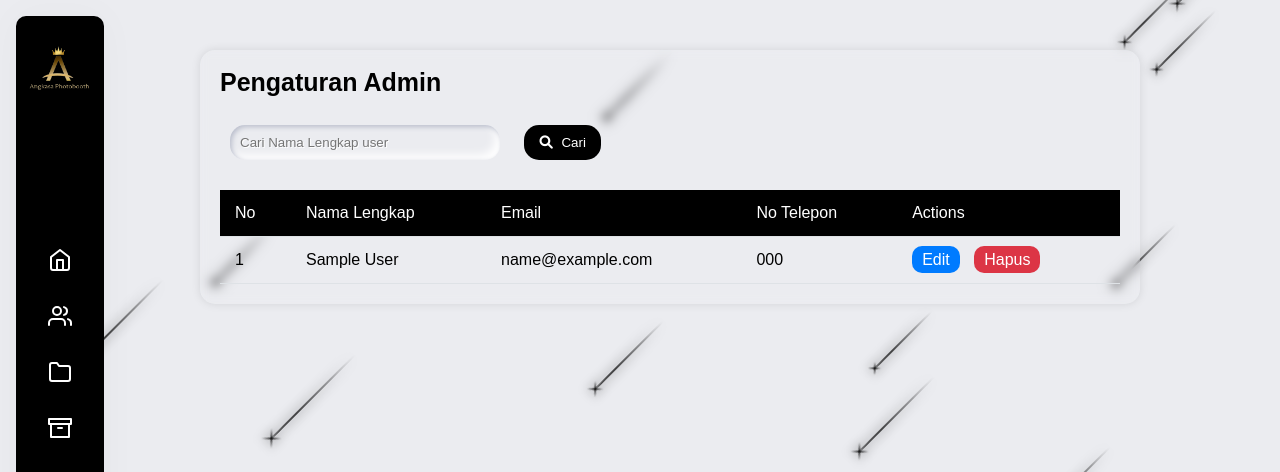
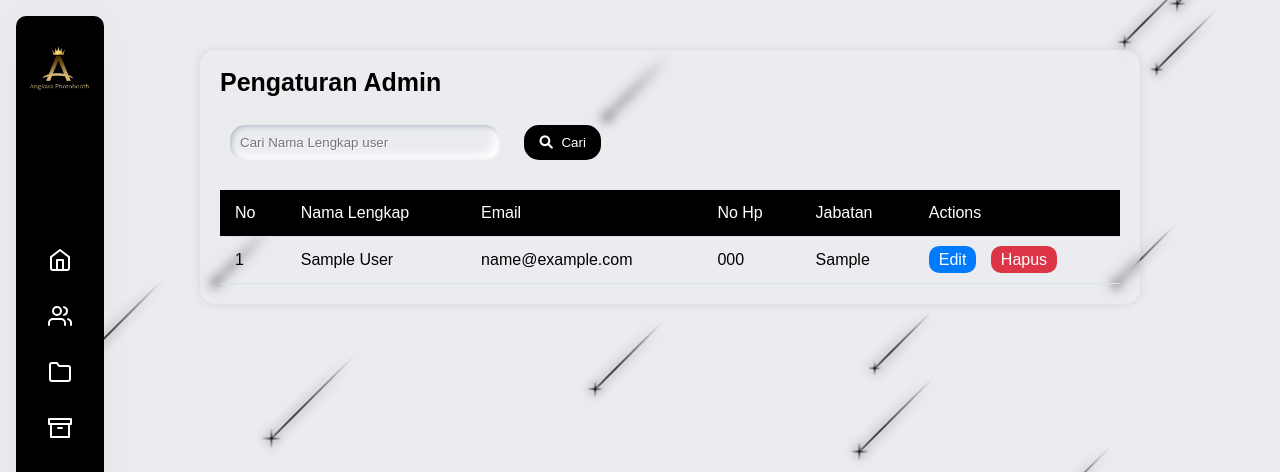
Before and after one commit to ardhikaxx/Angkasa_Website, a PHP site: page /admin/settings.php in a window 1280 px wide. Shown: the top 472 px of the page. Run offline with PHP 8.4, Linux system fonts and the light colour scheme; tables that the repository leaves empty or names only in its code hold one stand-in row (values such as "Sample post"); some libraries are stand-ins or nearby versions.

Commit message:
update back end pengaturan admin

```diff
--- a/admin/settings.php
+++ b/admin/settings.php
@@ -2402,7 +2402,8 @@ if (!$koneksi) {
                     <th>No</th>
                     <th>Nama Lengkap</th>
                     <th>Email</th>
-                    <th>No Telepon</th>
+                    <th>No Hp</th>
+                    <th>Jabatan</th>
                     <th>Actions</th>
                 </tr>
             </thead>
@@ -2412,7 +2413,8 @@ if (!$koneksi) {
                     $searchquery = $_GET['search'];
                     cari_nama($koneksi, $searchquery, );
                 } else {
-                    $query = "SELECT * FROM user";
+                    $query = "SELECT user.id_user, user.nama_lengkap, user.email, user.no_hp, jabatan.jabatan
+                    FROM user INNER JOIN jabatan ON user.id_jab = jabatan.id_jab";
                     $result = mysqli_query($koneksi, $query);
                     $no = 1;
                     while ($row = mysqli_fetch_array($result)) {
@@ -2420,6 +2422,7 @@ if (!$koneksi) {
                         $usernamalengkap = isset($row['nama_lengkap']) ? $row['nama_lengkap'] : '';
                         $useremail = isset($row['email']) ? $row['email'] : '';
                         $usertelepon = isset($row['no_hp']) ? $row['no_hp'] : '';
+                        $userjabatan=isset( $row['jabatan']) ? $row['jabatan'] : '';
                         ?>
                         <tr>
                             <td>
@@ -2435,6 +2438,9 @@ if (!$koneksi) {
                                 <?php echo $usertelepon; ?>
                             </td>
                             <td>
+                                <?php echo $userjabatan;?>
+                            </td>
+                            <td>
                                 <a href="#" class="btn-edit" data-id="<?php echo $id; ?>">Edit</a>
                                 <a href="#" class="btn-delete" data-id="<?php echo $id; ?>">Hapus</a>
                             </td>
```
